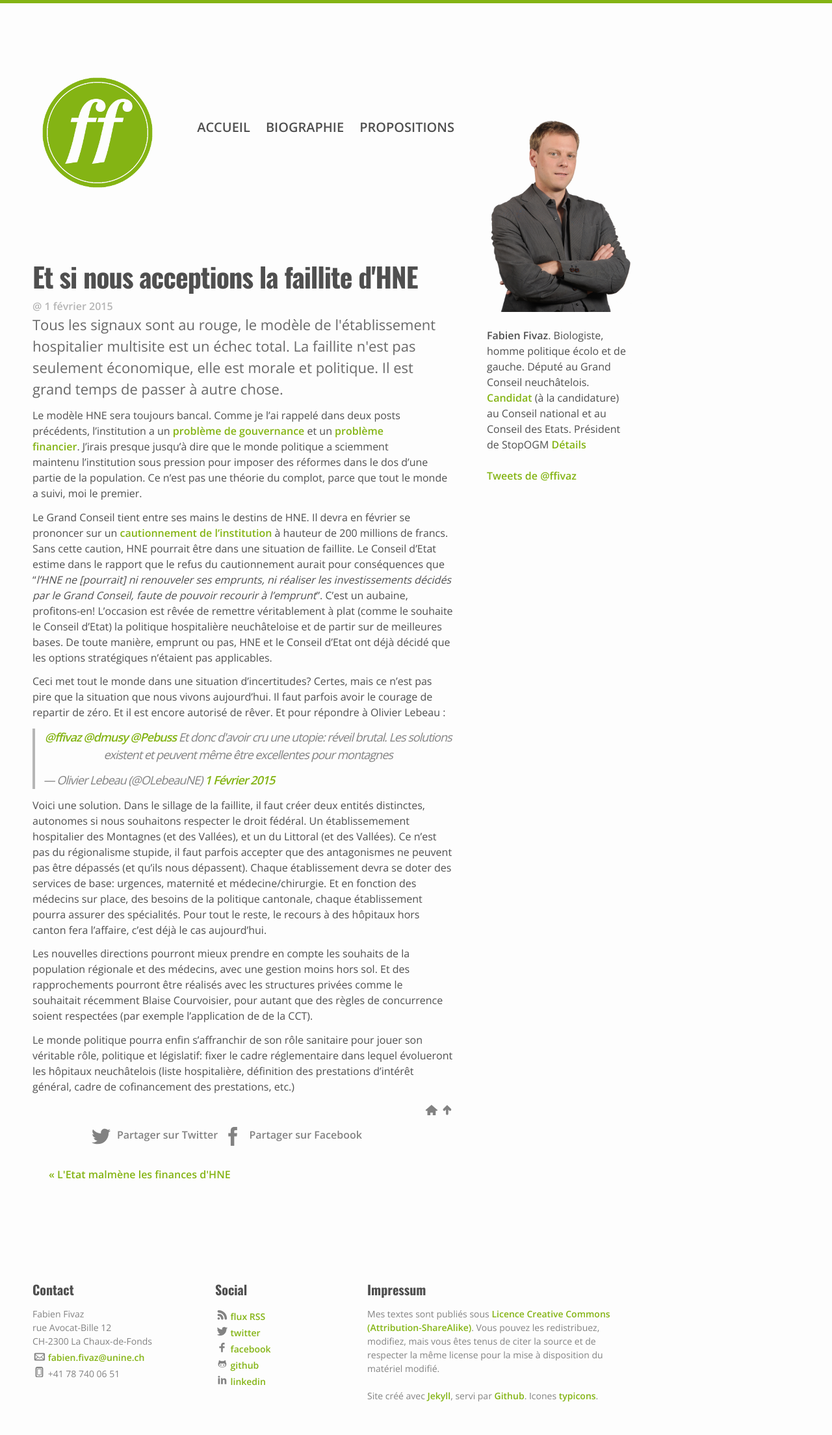
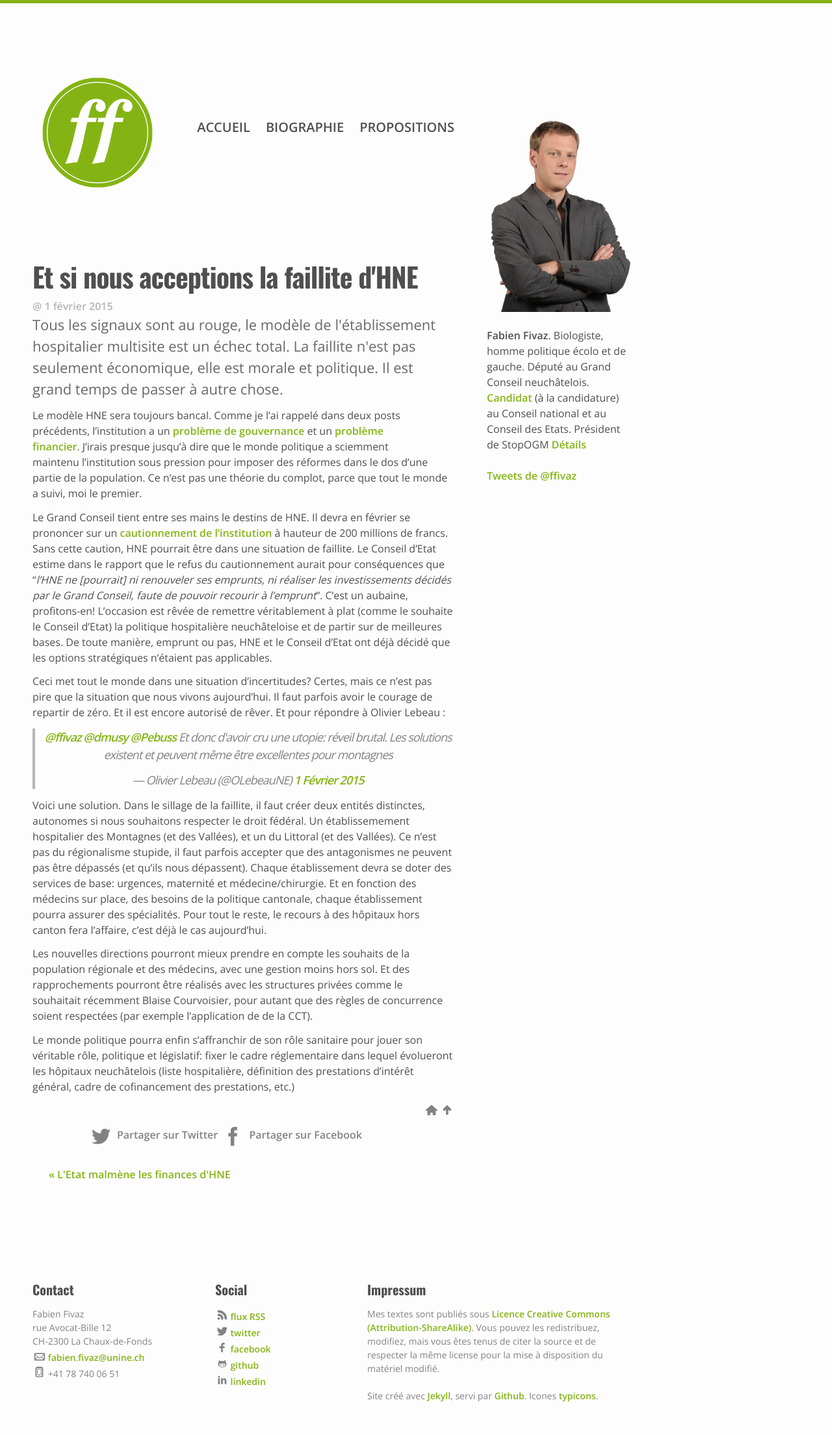
Before and after one commit to ffivaz/ffivaz.github.io, a Jekyll site: the page built from _posts/2015-02-01-et-si-nous-acceptions-la-faillite-de-HNE.markdown, in a window 1280 px wide. Shown: the whole page at 65% size. Built offline with Jekyll 4.4.1, drawn with Linux system fonts in a browser that asks for light colours; nearby versions of some CDN libraries; comment, search, counter and statistics services are not loaded.

Commit message:
Publication "Et si nous acceptions la faillite de HNE" ?

```diff
--- a/_posts/2015-02-01-et-si-nous-acceptions-la-faillite-de-HNE.markdown
+++ b/_posts/2015-02-01-et-si-nous-acceptions-la-faillite-de-HNE.markdown
@@ -25,7 +25,7 @@
 Ceci met tout le monde dans une situation d'incertitudes? Certes, mais ce n'est pas pire que la situation que nous vivons aujourd'hui.
 Il faut parfois avoir le courage de repartir de zéro. Et il est encore autorisé de rêver. Et pour répondre à Olivier Lebeau :
 
-<blockquote class="twitter-tweet" data-conversation="none" lang="fr"><p style="text-align: center"><a href="https://twitter.com/ffivaz">@ffivaz</a> <a href="https://twitter.com/dmusy">@dmusy</a> <a href="https://twitter.com/Pebuss">@Pebuss</a> Et donc d&#39;avoir cru une utopie: réveil brutal. Les solutions existent et peuvent même être excellentes pour montagnes</p>&mdash; Olivier Lebeau (@OLebeauNE) <a href="https://twitter.com/OLebeauNE/status/561796450448072704">1 Février 2015</a></blockquote>
+<blockquote class="twitter-tweet" data-conversation="none" lang="fr" style="text-align: center;"><p><a href="https://twitter.com/ffivaz">@ffivaz</a> <a href="https://twitter.com/dmusy">@dmusy</a> <a href="https://twitter.com/Pebuss">@Pebuss</a> Et donc d&#39;avoir cru une utopie: réveil brutal. Les solutions existent et peuvent même être excellentes pour montagnes</p>&mdash; Olivier Lebeau (@OLebeauNE) <a href="https://twitter.com/OLebeauNE/status/561796450448072704">1 Février 2015</a></blockquote>
 <script async src="//platform.twitter.com/widgets.js" charset="utf-8"></script>
 
 Voici une solution. Dans le sillage de la faillite, il faut créer deux entités distinctes, autonomes si nous souhaitons respecter le droit fédéral. Un
```
